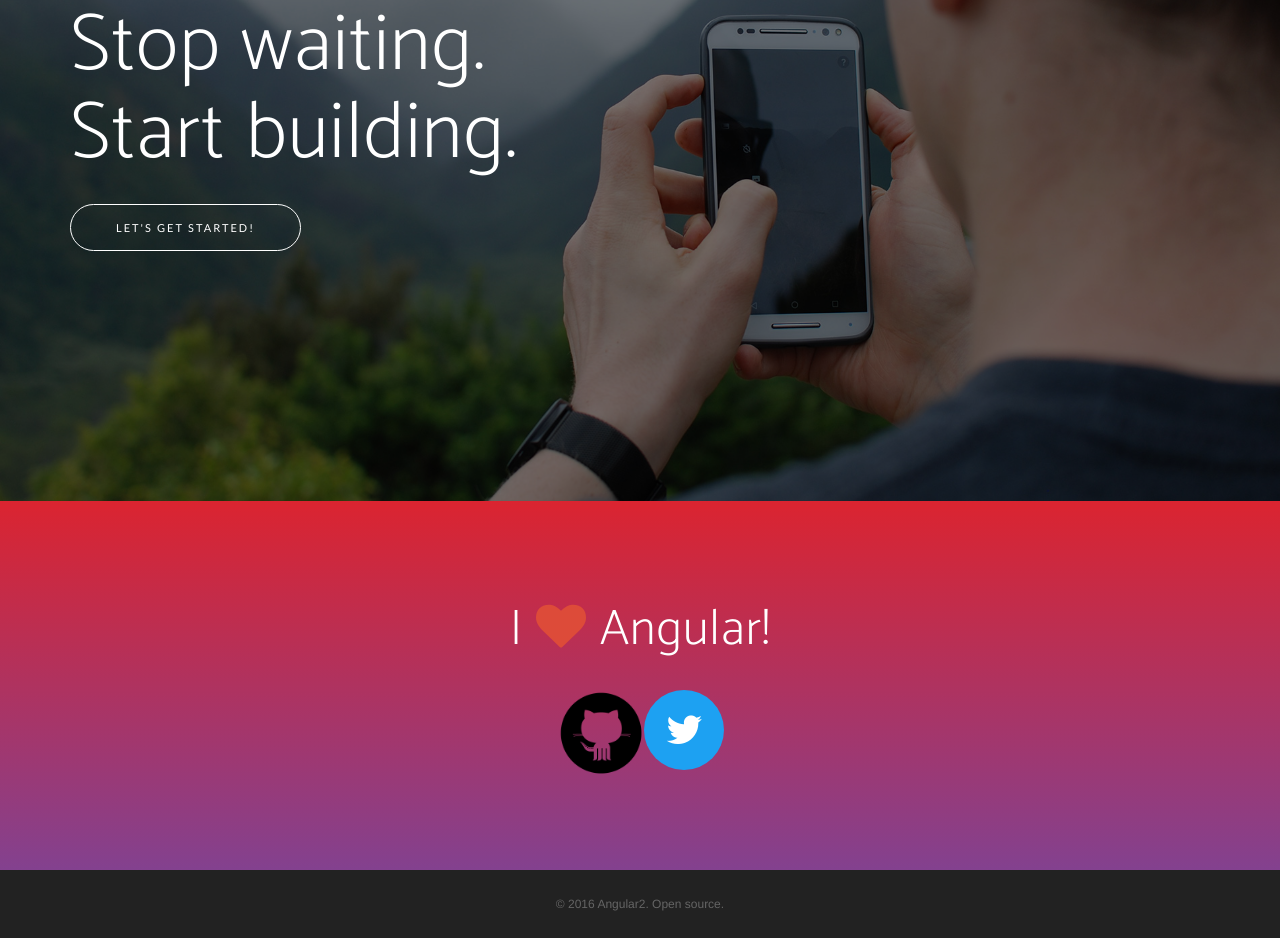
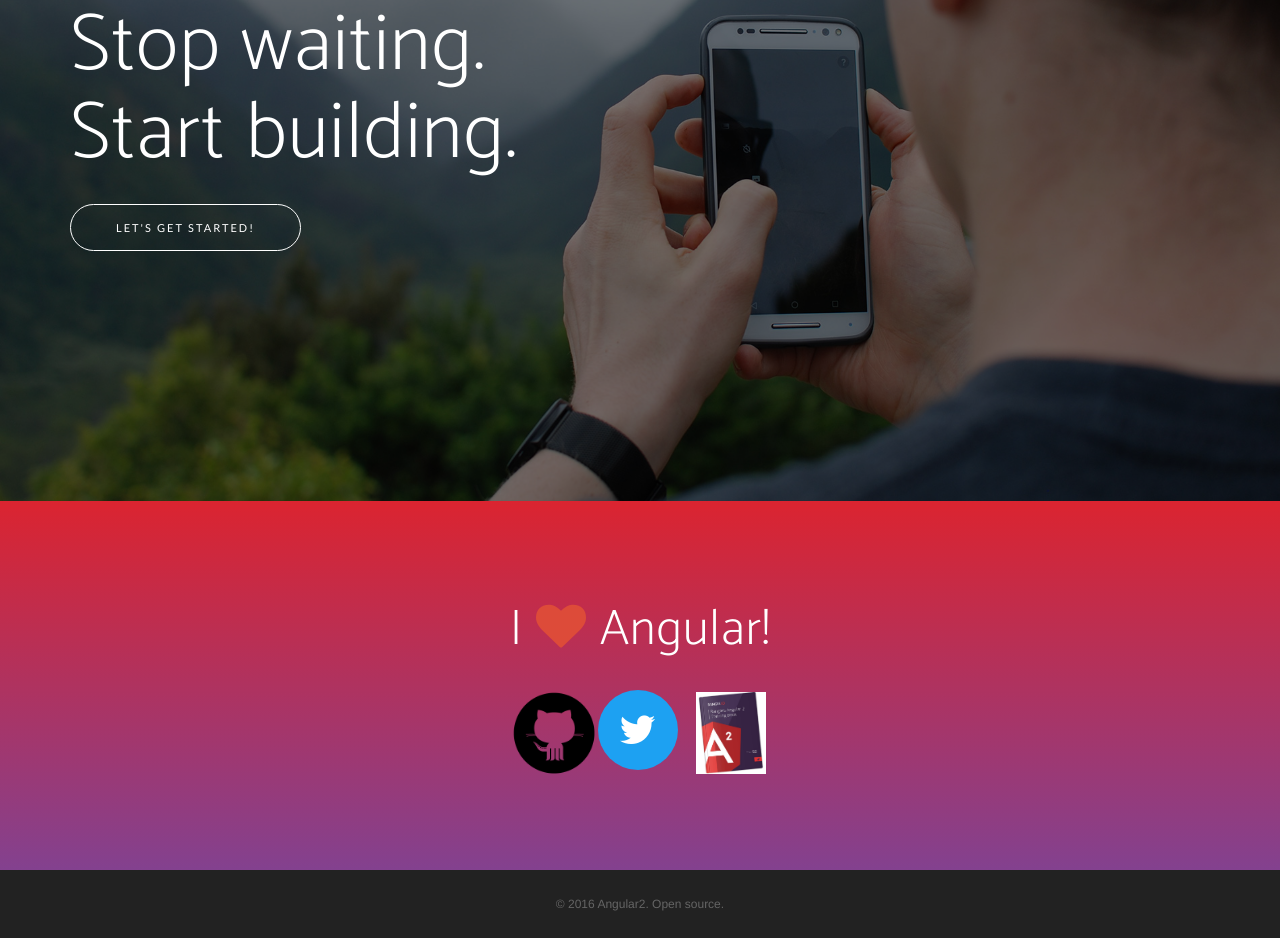
Before and after one commit to prnl-jagadeesh/angular2-examples.github.io, a website: page index.html in a window 1280 px wide. Shown: the part 2785-3723 px from the top of the page. Drawn offline with nearby package versions, Linux system fonts and the light colour scheme; a web font is replaced by a local one.

Commit message:
template rearrangement

```diff
--- a/index.html
+++ b/index.html
@@ -206,6 +206,10 @@
                 <li class="social-twitter">
                     <a href="https://twitter.com/AngularJS_News"><i class="fa fa-twitter"></i></a>
                 </li>
+                 <li >
+                    <a href="https://angular-2-training-book.rangle.io/">
+                    <img src="img/book-cover.jpg" style="width: 70px"></i></a>
+                </li>
              </ul>
         </div>
     </section>
```
Also changed, not shown: img/book-cover.jpg (added).
